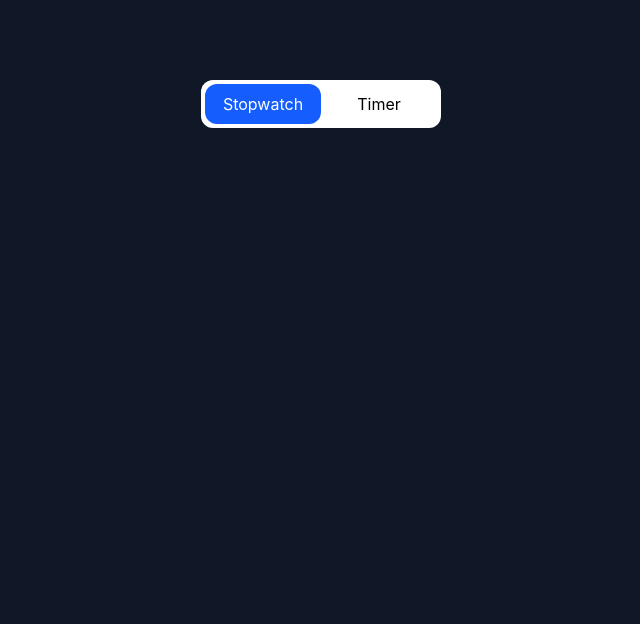
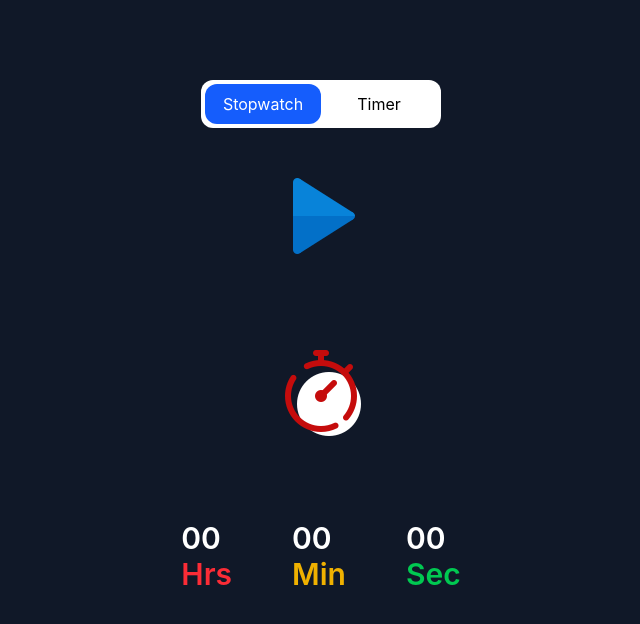
Before and after one commit to Kushalvardhan18/Stopwatch, a React (Vite) app: page / in a window 1280 px wide. Shown: the top 624 px of the page, without its empty margins (319-959 px from the left). Built offline with nearby package versions, Linux system fonts and the light colour scheme.

Commit message:
stopwatch timer functionality added

```diff
--- a/src/App.jsx
+++ b/src/App.jsx
@@ -1,12 +1,14 @@
 import { useState } from "react";
+import Stopwatch from "./Stopwatch";
+import Timer from "./Timer";
 
 function App() {
   const [toggle, setToggle] = useState("Stopwatch");
 
   return (
-    <div className="bg-gray-900 min-h-screen flex justify-center" >
+    <div className="bg-gray-900 min-h-screen flex flex-col">
+      <div className=" flex justify-center">
         <div className="w-60 h-12 bg-white flex p-1 rounded-xl mt-20">
-
           <div
             onClick={() => setToggle("Stopwatch")}
             className={`flex-1 flex items-center justify-center rounded-xl cursor-pointer transition-all duration-200 ${
@@ -28,7 +30,11 @@ function App() {
           >
             Timer
           </div>
+        </div>
+      </div>
 
+      <div >
+        <div>{toggle === "Stopwatch" ? <Stopwatch /> : <Timer />}</div>
       </div>
     </div>
   );
--- a/src/Stopwatch.jsx
+++ b/src/Stopwatch.jsx
@@ -1,3 +1,64 @@
-import start from "./assets/start.png"
-import pause from "./assets/pause.png"
-import stop from "./assets/stop.png"
+import start from "./assets/start.png";
+import pause from "./assets/pause.png";
+import stop from "./assets/stop.png";
+import { useEffect, useState } from "react";
+import stopwatch from "./assets/stopwatch.png"
+
+function Stopwatch() {
+  const [startTimer, setStartTimer] = useState(false);
+  const [hour, setHour] = useState(0);
+  const [minutes, setMinutes] = useState(0);
+  const [seconds, setSeconds] = useState(0);
+
+  useEffect(() => {
+    if (!startTimer) return;
+
+    const interval = setInterval(() => {
+      seconds === 59
+        ? (setSeconds(0),
+          minutes === 59
+            ? (setMinutes(0), setHour((prev) => prev + 1))
+            : setMinutes((prev) => prev + 1))
+        : setSeconds((prev) => prev + 1);
+    }, 1000);
+
+    return () => clearInterval(interval);
+  }, [startTimer, seconds, minutes]);
+  return (
+    <div className="flex justify-center items-center flex-col mt-10 gap-20">
+      <div className="flex ">
+        <div onClick={() => setStartTimer(!startTimer)}>
+          {!startTimer ? (
+            <img src={start} alt="start" className="cursor-pointer" />
+          ) : (
+            <img src={pause} alt="pause" className="cursor-pointer" />
+          )}
+        </div>
+        {startTimer === true ? <img src={stop} alt="stop" /> : ""}
+      </div>
+<div>
+    <img src={stopwatch} alt="stopwatch" />
+</div>
+      <div className="flex gap-15 text-white font-semibold text-3xl">
+        <div>
+          <div>{hour < 10 ? hour.toString().padStart(2, "0") : hour}</div>
+          <div className="text-red-500">Hrs</div>
+        </div>
+        <div>
+          <div>
+            {minutes < 10 ? minutes.toString().padStart(2, "0") : minutes}
+          </div>
+          <div className="text-yellow-500">Min</div>
+        </div>
+        <div>
+          <div>
+            {seconds < 10 ? seconds.toString().padStart(2, "0") : seconds}
+          </div>
+          <div className="text-green-500">Sec</div>
+        </div>
+      </div>
+    </div>
+  );
+}
+
+export default Stopwatch;
--- a/src/Timer.jsx
+++ b/src/Timer.jsx
@@ -1,3 +1,64 @@
-import start from "./assets/start.png"
-import pause from "./assets/pause.png"
-import stop from "./assets/stop.png"
+import start from "./assets/start.png";
+import pause from "./assets/pause.png";
+import stop from "./assets/stop.png";
+import timer from "./assets/timer.png";
+import { useState } from "react";
+
+function Timer() {
+  const [startTimer, setStartTimer] = useState(false);
+  return (
+    <div className="flex justify-center items-center flex-col mt-10 gap-20">
+      <div className="flex ">
+        <div onClick={() => setStartTimer(!startTimer)}>
+          {!startTimer ? (
+            <img src={start} alt="start" />
+          ) : (
+            <img src={pause} alt="pause" />
+          )}
+        </div>
+        {startTimer === true ? <img src={stop} alt="stop" /> : ""}
+      </div>
+      <div>
+        <img src={timer} alt="timer" />
+      </div>
+      <div className="flex gap-15 text-white font-semibold text-3xl">
+        <div>
+          <input
+            type="number"
+            name=""
+            id=""
+            min={0}
+            max={24}
+            placeholder="00"
+          />
+
+          <div>Hrs</div>
+        </div>
+        <div>
+          <input
+            type="number"
+            name=""
+            id=""
+            min={0}
+            max={60}
+            placeholder="00"
+          />
+          <div>Min</div>
+        </div>
+        <div>
+          <input
+            type="number"
+            name=""
+            id=""
+            min={0}
+            max={60}
+            placeholder="00"
+          />
+          <div>Sec</div>
+        </div>
+      </div>
+    </div>
+  );
+}
+
+export default Timer;
```
Also changed, not shown: src/assets/stopwatch.png (added), src/assets/timer.png (added). Lines whose indentation alone changed are shown as unchanged.
